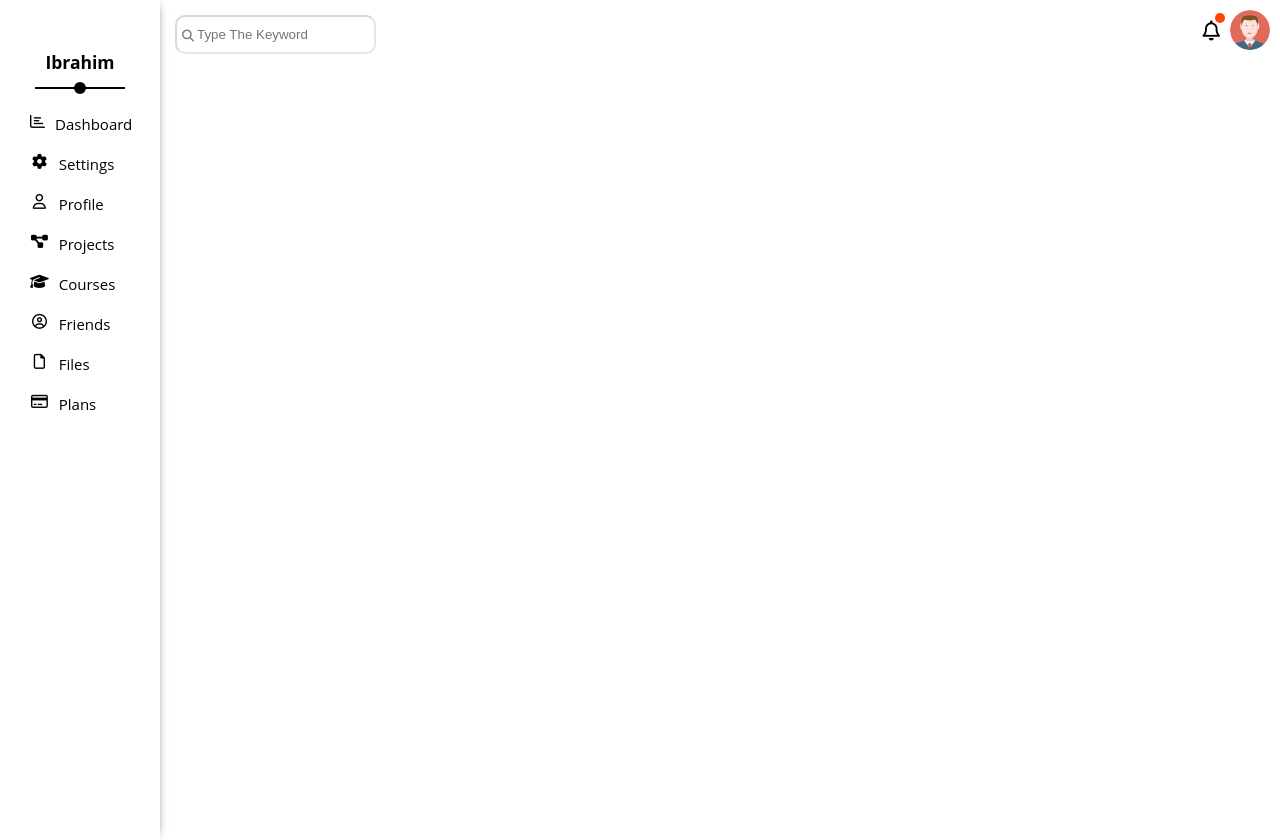
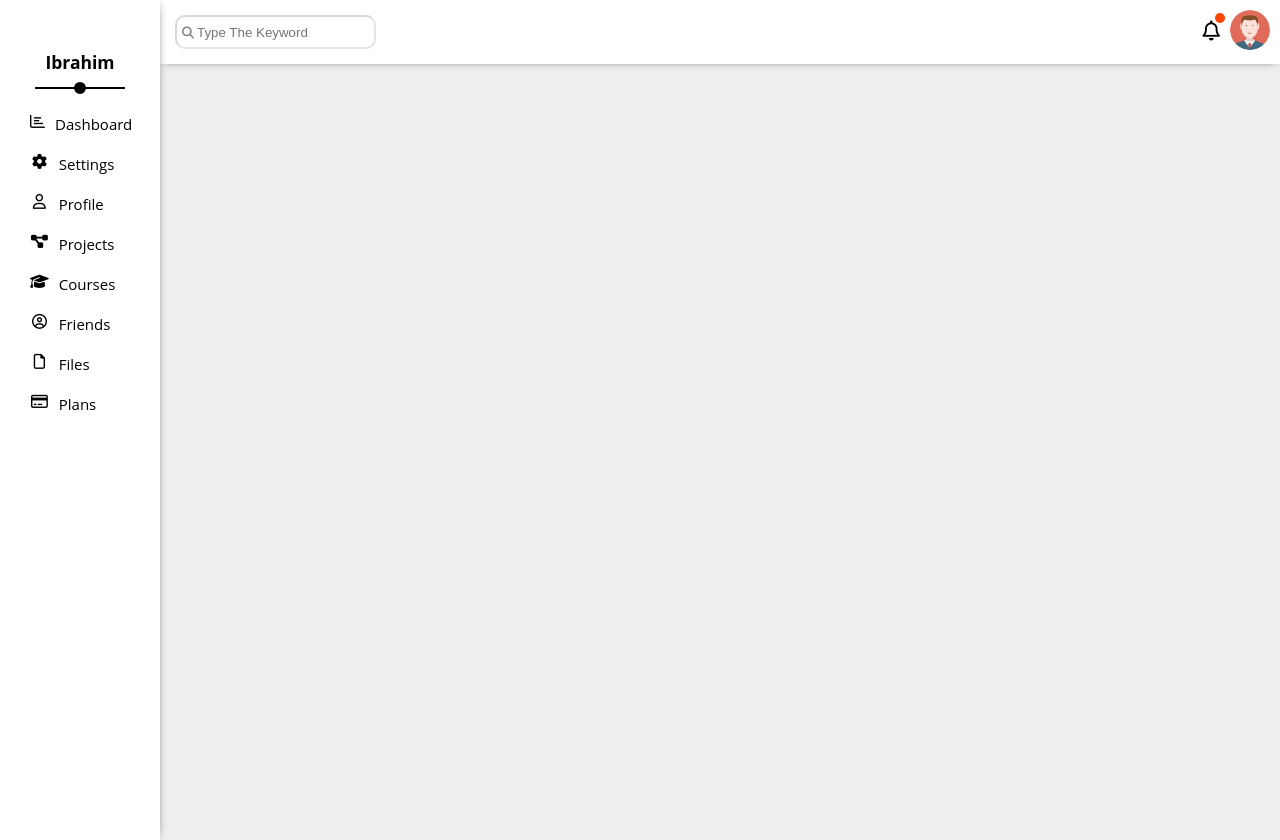
Before and after one commit to Ibrahim-Karagaji/4th-Project, a plain HTML site: page index.html in a window 1280 px wide. Drawn offline with Linux system fonts and the light colour scheme.

Commit message:
add styles to sidebar and header file

```diff
--- a/Css-Folder/SideBar-and-header/sidebar-and-header-style.css
+++ b/Css-Folder/SideBar-and-header/sidebar-and-header-style.css
@@ -1,5 +1,6 @@
 :root{
 
+    --miancolor:white;
     --lrgeFont:15px;
     --smallFont:13px;
     --fontoficons: 12px;
@@ -16,6 +17,7 @@
 
 body{
 
+    background-color: #7777771f;
     font-family: "Open Sans", sans-serif;
     margin: 0px;
     padding: 0px;
@@ -23,13 +25,13 @@ body{
 
 }
 
-.sidebar-and-header-style{
+div{
 
     display: flex;
 
 }
 
-.sidebar-and-header-style .sidebar{
+.sidebar{
 
     display: flex;
     flex-direction: column;
@@ -38,11 +40,12 @@ body{
     height: 100vh;
     width: 120px;
     font-size: var(--lrgeFont);
+    background-color: var(--miancolor);
 
 }
 
 @media(max-width:600px){
-.sidebar-and-header-style .sidebar{
+.sidebar{
 
     padding: 10px;
     width: 50px;
@@ -134,12 +137,16 @@ body{
 }
 }
 
-.sidebar-and-header-style header{
+header{
 
+    box-shadow: 0px 0px 10px -5px black;
+    background-color: var(--miancolor);
     width: 100%;
+    height: 100%;
     display: flex;
     flex-direction: row;
     justify-content: space-between;
+    z-index: -1;
 
 }
 
@@ -156,7 +163,7 @@ header div:first-child:before{
     font-weight: 900;
     position: absolute;
     left: 22px;
-    top: 35px;
+    top: 32px;
     transform: translateY(-50%);
     font-size: var(--fontoficons);
     color:gray;
@@ -167,6 +174,7 @@ header input{
 
     padding: 10px;
     margin: 15px;
+    height: 10px;
     border-color: rgba(0, 0, 0, 0.151);
     border-radius: 10px;
     transition: var(--timeOftransition);
```
